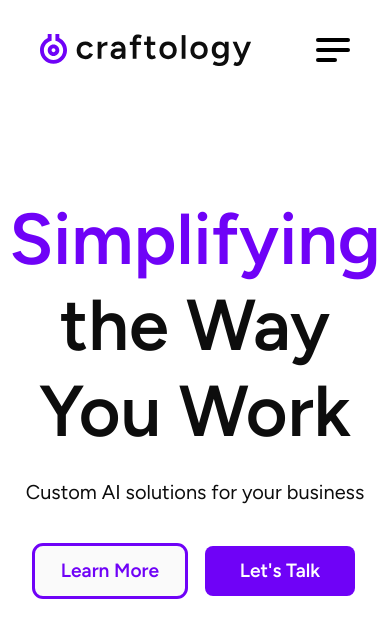
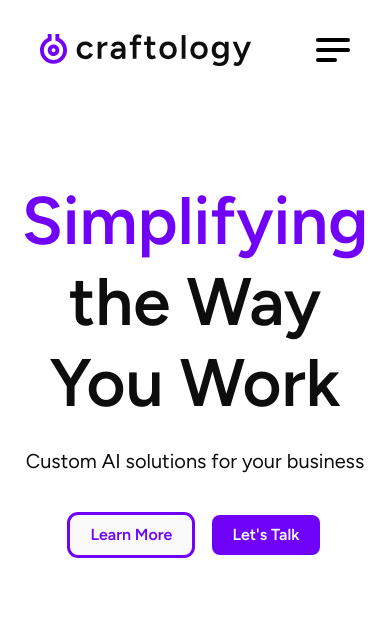
Before and after one commit to martin-studna/craftology-labs-svelte, a SvelteKit app: page / in a window 390 px wide. Shown: the top 638 px of the page. Built offline with nearby package versions, Linux system fonts and the light colour scheme.

Commit message:
Refine landing page button and heading styles for improved responsiveness

```diff
--- a/src/app.css
+++ b/src/app.css
@@ -43,6 +43,14 @@ label {
     @apply outline outline-[var(--accent-purple)];
 }
 
+
+.landing-button {
+    @apply md:w-[150px] md:h-[50px] md:text-[1.2rem];
+}
+
+
+
+
 .secondary-button {
     @apply bg-[var(--grey-100)] text-[var(--accent-purple)] py-2 px-5 rounded-lg font-semibold outline outline-[var(--accent-purple)];
     transition: background-color 0.2s ease-in-out;
@@ -62,7 +70,7 @@ label {
 }
 
 .heading-landing {
-    @apply text-7xl md:text-[7rem] mb-6 mt-20 md:mt-40;
+    @apply text-[4.2rem] md:text-[7rem] mb-6 mt-16 md:mt-40;
 
 
     line-height: normal;
--- a/src/lib/Landing.svelte
+++ b/src/lib/Landing.svelte
@@ -17,8 +17,8 @@
     <h1 class="heading-landing"><span class="text-[var(--accent-purple)]">Simplifying</span> the Way You Work</h1>
     <div class="text-xl md:text-2xl">Custom AI solutions for your business</div>
     <div class="flex justify-center items-center mt-10">
-      <button class="secondary-button mr-5" style="width: 150px; height: 50px; font-size: 1.2rem;" onclick={() => scrollToElement('about')}>Learn More</button>
-      <button class="primary-button" style="width: 150px; height: 50px; font-size: 1.2rem;" onclick={() => goto('/contact')}>Let's Talk</button>
+      <button class="secondary-button landing-button mr-5"  onclick={() => scrollToElement('about')}>Learn More</button>
+      <button class="primary-button landing-button" onclick={() => goto('/contact')}>Let's Talk</button>
     </div>
   </div>
 </section>
```
